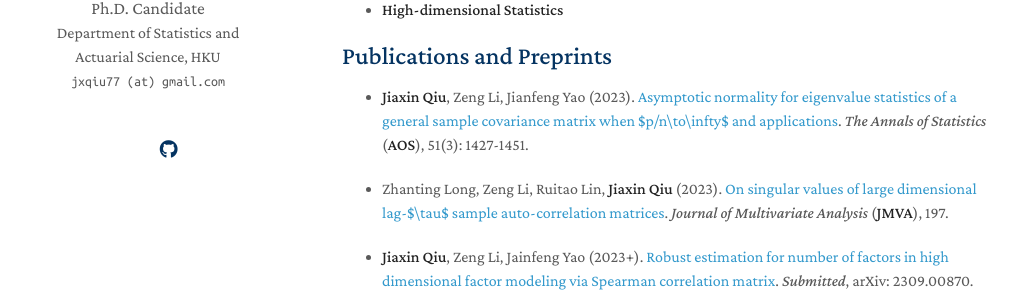
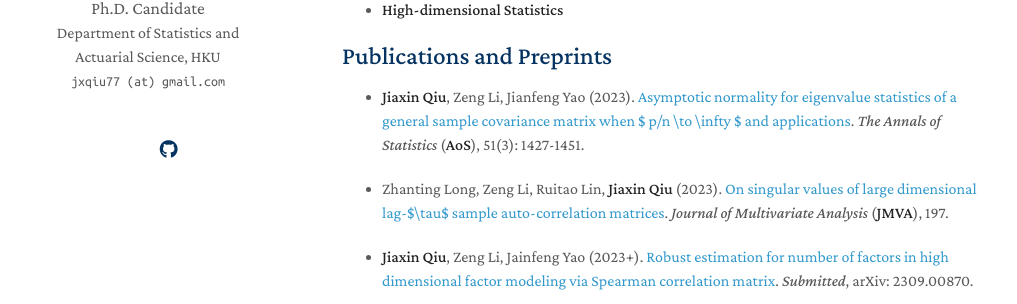
Before and after one commit to jxqiu77/jxqiu77.github.io, a Jekyll site: the page built from index.md, in a window 1280 px wide. Shown: the part 245-549 px from the top of the page, without its empty margins (128-1145 px from the left). Built offline with Jekyll 4.4.1, drawn with Linux system fonts in a browser that asks for light colours; nearby versions of some CDN libraries; a style sheet for code colours, icons or effects is not loaded; our own code applies the rules of GitHub Pages for plain Markdown files.

```diff
--- a/index.md
+++ b/index.md
@@ -13,7 +13,7 @@ I am a fourth-year PhD student in statistics at HKU and SUSTech (joint programme
 
 ## Publications and Preprints
 
-- **Jiaxin Qiu**, Zeng Li, Jianfeng Yao (2023). [Asymptotic normality for eigenvalue statistics of a general sample covariance matrix when $p/n\to\infty$ and applications](https://doi.org/10.1214/23-AOS2300). *The Annals of Statistics* (**AOS**), 51(3): 1427-1451.
+- **Jiaxin Qiu**, Zeng Li, Jianfeng Yao (2023). [Asymptotic normality for eigenvalue statistics of a general sample covariance matrix when $ p/n \to \infty $ and applications](https://doi.org/10.1214/23-AOS2300). *The Annals of Statistics* (**AoS**), 51(3): 1427-1451.
 
 - Zhanting Long, Zeng Li, Ruitao Lin, **Jiaxin Qiu** (2023). [On singular values of large dimensional lag-$\tau$ sample auto-correlation matrices](https://doi.org/10.1016/j.jmva.2023.105205). *Journal of Multivariate Analysis* (**JMVA**), 197.
 
```
